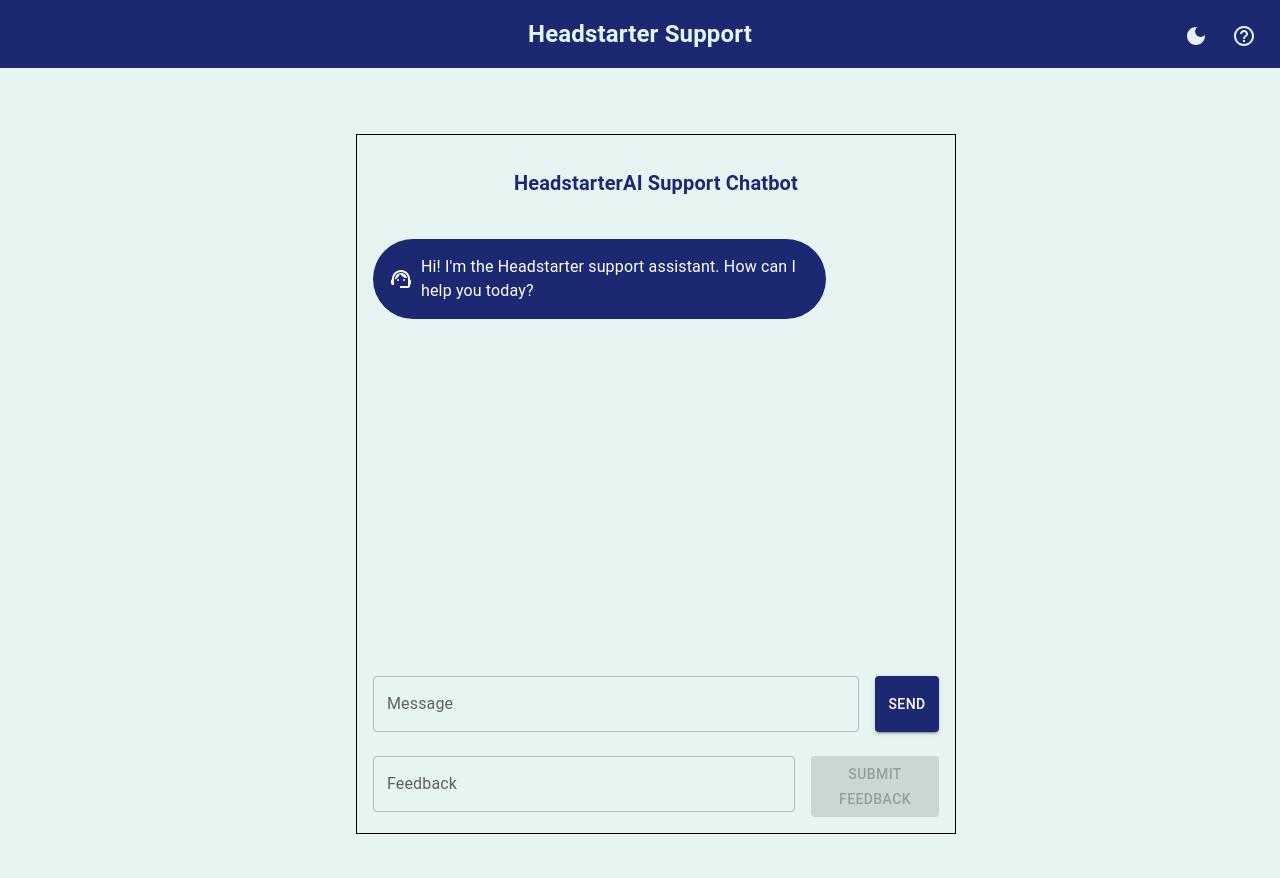
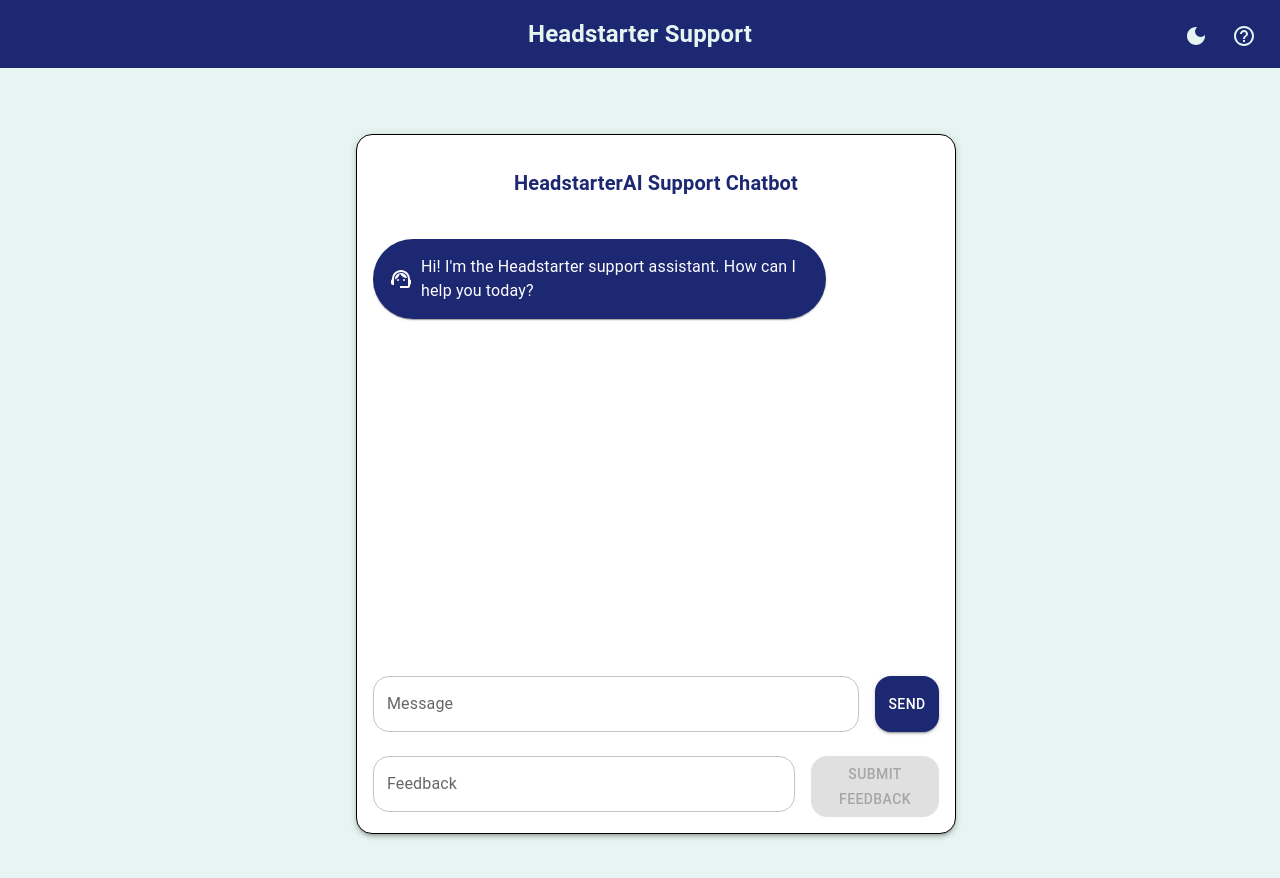
Before and after one commit to officialanne/customer-support-ai, a Next.js app: page / in a window 1280 px wide. Shown: the top 878 px of the page. Built offline with nearby package versions, Linux system fonts and the light colour scheme.

Commit message:
improvements in ui

```diff
--- a/app/page.js
+++ b/app/page.js
@@ -1,6 +1,6 @@
 'use client';
 
-import { Box, Button, Stack, TextField, Typography, Collapse } from '@mui/material';
+import { Box, Button, Stack, TextField, Typography, CircularProgress, Collapse } from '@mui/material';
 import { useState, useRef, useEffect } from 'react';
 import { AccountCircle, SupportAgent } from '@mui/icons-material';
 import { useTheme } from '@mui/material/styles';
@@ -80,9 +80,10 @@
       flexDirection="column"
       justifyContent="center"
       alignItems="center"
+      bgcolor={theme.palette.background.default}
     >
       <Collapse in={showHelp}>
-        <Box mb={2} p={2} bgcolor="background.default" border={`1px solid ${borderColor}`}>
+        <Box mb={2} p={2} bgcolor={theme.palette.background.paper} border={`1px solid ${borderColor}`} borderRadius={4}>
           <Typography variant="h6" color="text.primary" mb={1}>
             Help Section
           </Typography>
@@ -104,13 +105,15 @@
 
       <Stack
         direction="column"
-        width="600px"
-        height="700px"
+        width={{ xs: '90%', sm: '600px' }}
+        height={{ xs: '90vh', sm: '700px' }}
         border={`1px solid ${borderColor}`}
         p={2}
         spacing={3}
-        bgcolor="background.default"
-        color="text.primary"
+        bgcolor={theme.palette.background.paper}
+        color={theme.palette.text.primary}
+        borderRadius={4}
+        boxShadow={3}
       >
         <Typography
           variant="h6"
@@ -135,6 +138,7 @@
               display="flex"
               alignItems="center"
               justifyContent={msg.role === 'assistant' ? 'flex-start' : 'flex-end'}
+              mb={1}
             >
               <Box
                 display="flex"
@@ -145,6 +149,7 @@
                 p={2}
                 maxWidth="80%"
                 textAlign={msg.role === 'assistant' ? 'left' : 'right'}
+                boxShadow={1}
               >
                 {msg.role === 'assistant' ? <SupportAgent /> : <AccountCircle />}
                 <Box ml={1}>{msg.content}</Box>
@@ -161,13 +166,18 @@
             onChange={(e) => setMessage(e.target.value)}
             onKeyPress={handleKeyPress}
             disabled={isLoading}
+            variant="outlined"
+            InputProps={{
+              style: { borderRadius: '16px' }
+            }}
           />
           <Button
             variant="contained"
             onClick={sendMessage}
             disabled={isLoading}
+            style={{ borderRadius: '16px' }}
           >
-            {isLoading ? 'Sending...' : 'Send'}
+            {isLoading ? <CircularProgress size={24} /> : 'Send'}
           </Button>
         </Stack>
         <Stack direction="row" spacing={2} mt={2}>
@@ -182,11 +192,16 @@
                 sendFeedback();
               }
             }}
+            variant="outlined"
+            InputProps={{
+              style: { borderRadius: '16px' }
+            }}
           />
           <Button
             variant="contained"
             onClick={sendFeedback}
             disabled={!feedback.trim()}
+            style={{ borderRadius: '16px' }}
           >
             Submit Feedback
           </Button>
```
